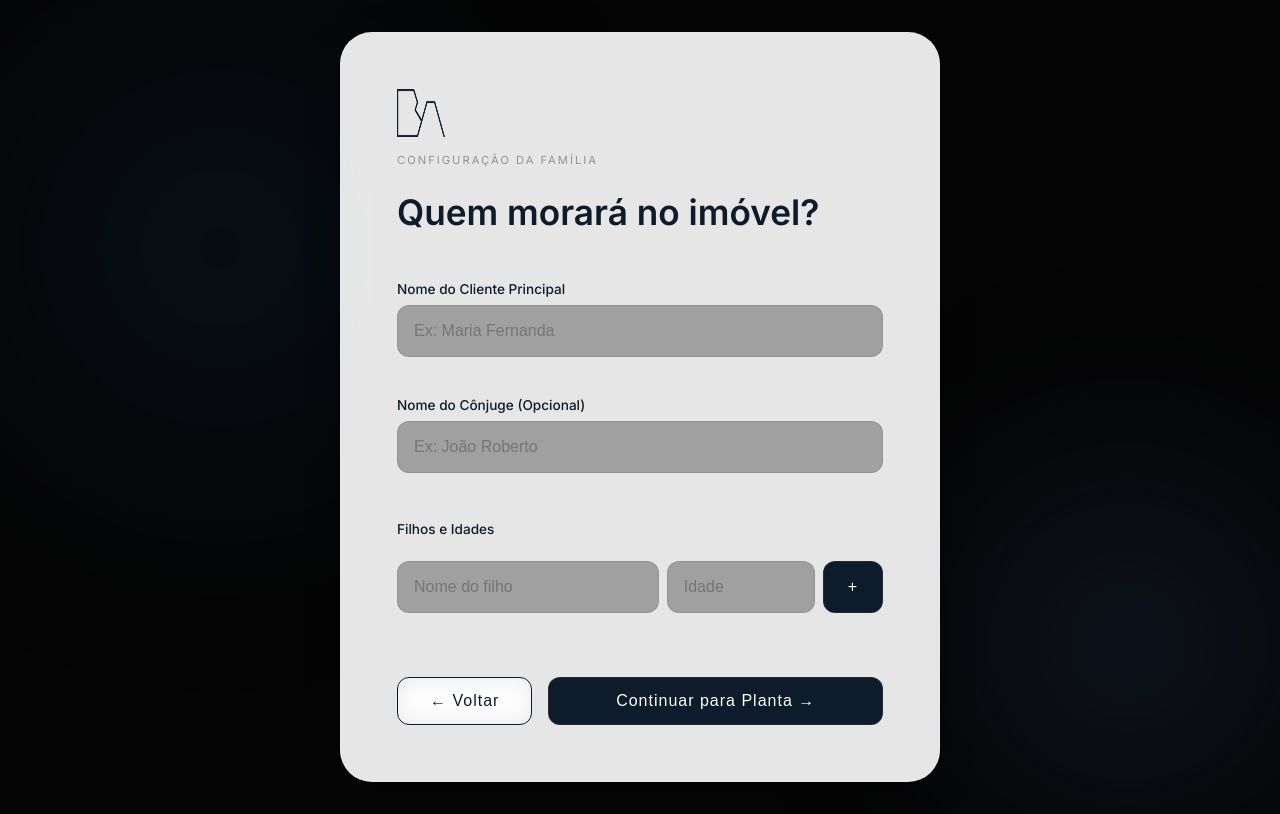
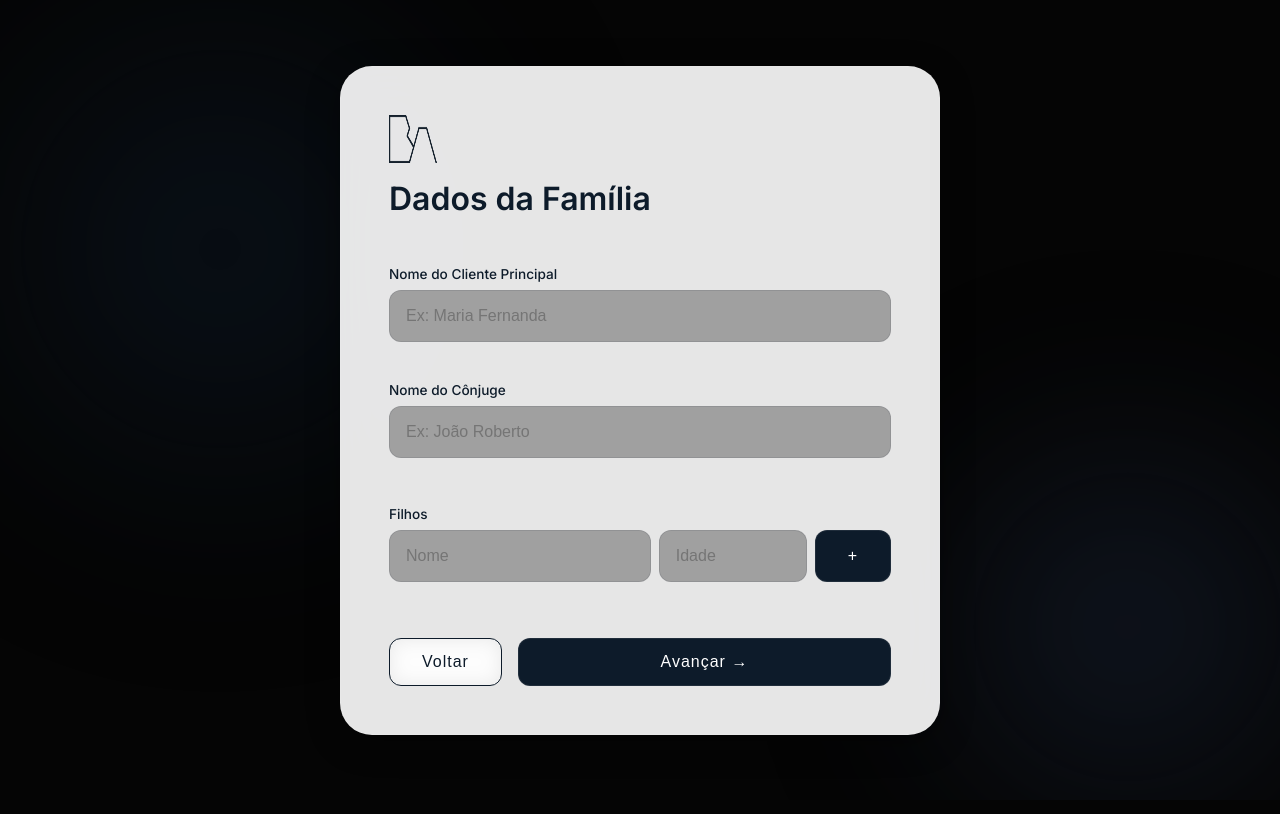
Before and after one commit to arqbrunoaguiar-creator/briefing-inteligente-ba, a Next.js app: page / in a window 1280 px wide. Both pictures are taken after a click on the button "+ Iniciar Novo Projeto". Built offline with nearby package versions, Linux system fonts and the light colour scheme.

Commit message:
fix: implementação real do upload de planta

```diff
--- a/src/app/page.tsx
+++ b/src/app/page.tsx
@@ -1,5 +1,5 @@
 "use client";
-import { useState } from 'react';
+import { useState, useRef } from 'react';
 import { useRouter } from 'next/navigation';
 import Image from 'next/image';
 import { motion, AnimatePresence } from 'framer-motion';
@@ -7,6 +7,7 @@ import styles from './page.module.css';
 
 export default function Home() {
   const router = useRouter();
+  const fileInputRef = useRef<HTMLInputElement>(null);
   const [phase, setPhase] = useState<'home' | 'info' | 'plant' | 'rooms'>('home');
   const [clientName, setClientName] = useState('');
   const [spouseName, setSpouseName] = useState('');
@@ -24,13 +25,20 @@ export default function Home() {
   };
   const removeChild = (i: number) => setChildren(children.filter((_, idx) => idx !== i));
 
-  const handleUpload = () => {
+  const handleFileChange = (e: React.ChangeEvent<HTMLInputElement>) => {
+    if (e.target.files && e.target.files.length > 0) {
       setAnalyzing(true);
+      // Simulação de IA analisando a planta
       setTimeout(() => {
         setAnalyzing(false);
         setDetectedRooms(['Suíte Master', 'Cozinha', 'Sala de Estar / Jantar', 'Lavabo', 'Home Office', 'Banheiro', 'Área de Serviço', 'Varanda / Terraço']);
         setPhase('rooms');
-    }, 3500);
+      }, 4000);
+    }
+  };
+
+  const triggerUpload = () => {
+    fileInputRef.current?.click();
   };
 
   const startBriefing = () => {
@@ -61,41 +69,35 @@ export default function Home() {
 
         {phase === 'info' && (
           <motion.div key="info" initial={{ opacity: 0, x: 50 }} animate={{ opacity: 1, x: 0 }} exit={{ opacity: 0, x: -50 }} className={styles.formWrap}>
-            <div className={`glass-panel ${styles.formCard}`} style={{ background: 'rgba(255, 255, 255, 0.9)', padding: '3.5rem' }}>
+            <div className={`glass-panel ${styles.formCard}`} style={{ background: 'rgba(255, 255, 255, 0.9)', padding: '3rem' }}>
               <Image src="/brand/logo-icon-dark.png" alt="BA" width={48} height={48} className={styles.miniLogo} />
-              <span className={styles.phaseTag} style={{ color: 'rgba(13, 27, 42, 0.4)' }}>Configuração da Família</span>
-              <h2 style={{ color: '#0d1b2a', fontSize: '2.2rem', marginBottom: '1.5rem' }}>Quem morará no imóvel?</h2>
+              <h2 style={{ color: '#0d1b2a', fontSize: '2rem' }}>Dados da Família</h2>
 
-              <div className={styles.fieldGroup}>
+              <div className={styles.fieldGroup} style={{ marginTop: '1.5rem' }}>
                 <label style={{ color: '#0d1b2a' }}>Nome do Cliente Principal</label>
                 <input className="glass-input" style={{ borderColor: 'rgba(13, 27, 42, 0.1)', color: '#0d1b2a' }} placeholder="Ex: Maria Fernanda" value={clientName} onChange={e => setClientName(e.target.value)} />
               </div>
 
               <div className={styles.fieldGroup} style={{ marginTop: '1rem' }}>
-                <label style={{ color: '#0d1b2a' }}>Nome do Cônjuge (Opcional)</label>
+                <label style={{ color: '#0d1b2a' }}>Nome do Cônjuge</label>
                 <input className="glass-input" style={{ borderColor: 'rgba(13, 27, 42, 0.1)', color: '#0d1b2a' }} placeholder="Ex: João Roberto" value={spouseName} onChange={e => setSpouseName(e.target.value)} />
               </div>
 
               <div className={styles.fieldGroup} style={{ marginTop: '1.5rem' }}>
-                <label style={{ color: '#0d1b2a' }}>Filhos e Idades</label>
-                <div className={styles.childrenList}>
+                <label style={{ color: '#0d1b2a' }}>Filhos</label>
                 {children.map((c, i) => (
-                    <motion.div layout key={i} className={styles.childRow} style={{ background: 'rgba(13, 27, 42, 0.05)', padding: '0.8rem 1.2rem', borderRadius: '12px', marginBottom: '0.5rem', display: 'flex', justifyContent: 'space-between', color: '#0d1b2a' }}>
-                      <span>{c.name} {c.age ? `(${c.age} anos)` : ''}</span>
-                      <button onClick={() => removeChild(i)} style={{ background: 'none', border: 'none', color: '#ff4444', cursor: 'pointer' }}>Remover</button>
-                    </motion.div>
+                  <div key={i} className={styles.childRow} style={{ color: '#0d1b2a', fontSize: '0.9rem', marginBottom: '0.4rem' }}>• {c.name} ({c.age} anos)</div>
                 ))}
-                </div>
-                <div className={styles.addChildRow} style={{ display: 'flex', gap: '0.5rem', marginTop: '0.5rem' }}>
-                  <input className="glass-input" style={{ flex: 2, borderColor: 'rgba(13, 27, 42, 0.1)', color: '#0d1b2a' }} placeholder="Nome do filho" value={childName} onChange={e => setChildName(e.target.value)} />
+                <div className={styles.addChildRow} style={{ display: 'flex', gap: '0.5rem' }}>
+                  <input className="glass-input" style={{ flex: 2, borderColor: 'rgba(13, 27, 42, 0.1)', color: '#0d1b2a' }} placeholder="Nome" value={childName} onChange={e => setChildName(e.target.value)} />
                   <input className="glass-input" style={{ flex: 1, borderColor: 'rgba(13, 27, 42, 0.1)', color: '#0d1b2a' }} placeholder="Idade" value={childAge} onChange={e => setChildAge(e.target.value)} />
-                  <button className="glass-button" style={{ background: '#0d1b2a', color: '#fff', padding: '0 1.5rem' }} onClick={addChild}>+</button>
+                  <button className="glass-button" style={{ background: '#0d1b2a', color: '#fff' }} onClick={addChild}>+</button>
                 </div>
               </div>
 
-              <div className={styles.navRow} style={{ marginTop: '2.5rem' }}>
-                <button className={`glass-button ${styles.backBtn}`} style={{ color: '#0d1b2a', borderColor: '#0d1b2a' }} onClick={() => setPhase('home')}>← Voltar</button>
-                <button className="glass-button" style={{ background: '#0d1b2a', color: '#fff', flex: 1 }} onClick={() => setPhase('plant')} disabled={!clientName.trim()}>Continuar para Planta →</button>
+              <div className={styles.navRow} style={{ marginTop: '2rem' }}>
+                <button className={`glass-button ${styles.backBtn}`} style={{ color: '#0d1b2a', borderColor: '#0d1b2a' }} onClick={() => setPhase('home')}>Voltar</button>
+                <button className="glass-button" style={{ background: '#0d1b2a', color: '#fff', flex: 1 }} onClick={() => setPhase('plant')} disabled={!clientName.trim()}>Avançar →</button>
               </div>
             </div>
           </motion.div>
@@ -105,21 +107,34 @@ export default function Home() {
           <motion.div key="plant" initial={{ opacity: 0, scale: 0.8 }} animate={{ opacity: 1, scale: 1 }} className={styles.formWrap}>
             <div className={`glass-panel ${styles.formCard}`} style={{ background: 'rgba(255, 255, 255, 0.9)' }}>
               <Image src="/brand/logo-icon-dark.png" alt="BA" width={48} height={48} className={styles.miniLogo} />
-              <span className={styles.phaseTag}>Passo 2 de 3</span>
               <h2 style={{ color: '#0d1b2a' }}>Planta Baixa</h2>
-              <p className={styles.desc} style={{ color: 'rgba(13, 27, 42, 0.6)' }}>Faça o upload da planta para identificarmos os ambientes de <strong>{clientName}</strong>.</p>
+
+              <input
+                type="file"
+                ref={fileInputRef}
+                style={{ display: 'none' }}
+                accept="image/*,application/pdf"
+                onChange={handleFileChange}
+              />
 
               {!analyzing ? (
-                <div className={styles.uploadZone} onClick={handleUpload} style={{ borderColor: 'rgba(13, 27, 42, 0.2)', color: '#0d1b2a' }}>
-                  <span style={{ fontSize: '2rem' }}>📐</span>
-                  <span>Clique para enviar a planta</span>
+                <div className={styles.uploadZone} onClick={triggerUpload} style={{ borderColor: 'rgba(13, 27, 42, 0.2)', color: '#0d1b2a', cursor: 'pointer', padding: '3rem', borderStyle: 'dashed' }}>
+                  <span style={{ fontSize: '3rem', marginBottom: '1rem', display: 'block' }}>📐</span>
+                  <strong>Clique aqui para selecionar a planta</strong>
+                  <p style={{ fontSize: '0.8rem', opacity: 0.6 }}>PDF, JPG ou PNG de alta resolução</p>
                 </div>
               ) : (
-                <div className={styles.analyzingBox} style={{ color: '#0d1b2a' }}>
-                  <div className={styles.spinner} style={{ borderColor: '#0d1b2a' }} />
-                  <span>IA analisando ambientes...</span>
+                <div className={styles.analyzingBox} style={{ color: '#0d1b2a', textAlign: 'center', padding: '2rem' }}>
+                  <div className={styles.spinner} style={{ borderColor: '#0d1b2a', borderTopColor: 'transparent', width: '40px', height: '40px', borderRadius: '50%', borderStyle: 'solid', borderWidth: '3px', animation: 'spin 1s linear infinite', margin: '0 auto 1.5rem' }} />
+                  <style>{`@keyframes spin { to { transform: rotate(360deg); } }`}</style>
+                  <h3 style={{ marginBottom: '0.5rem' }}>Analisando planta de {clientName}...</h3>
+                  <p style={{ fontSize: '0.9rem', opacity: 0.7 }}>Identificando paredes, aberturas e ambientes.</p>
                 </div>
               )}
+
+              <div className={styles.navRow} style={{ marginTop: '2rem' }}>
+                {!analyzing && <button className={`glass-button ${styles.backBtn}`} style={{ color: '#0d1b2a', borderColor: '#0d1b2a' }} onClick={() => setPhase('info')}>Voltar</button>}
+              </div>
             </div>
           </motion.div>
         )}
@@ -128,17 +143,14 @@ export default function Home() {
           <motion.div key="rooms" initial={{ opacity: 0, y: 50 }} animate={{ opacity: 1, y: 0 }} className={styles.formWrap}>
             <div className={`glass-panel ${styles.formCard}`} style={{ background: 'rgba(255, 255, 255, 0.9)' }}>
               <Image src="/brand/logo-icon-dark.png" alt="BA" width={48} height={48} className={styles.miniLogo} />
-              <h2 style={{ color: '#0d1b2a' }}>Pronto para o Briefing!</h2>
-              <p className={styles.desc} style={{ color: 'rgba(13, 27, 42, 0.6)' }}>Detectamos os ambientes e salvamos os dados da família.</p>
-
-              <div className={styles.familySummary} style={{ background: 'rgba(13, 27, 42, 0.04)', padding: '1.5rem', borderRadius: '16px', margin: '1rem 0' }}>
-                 <p style={{ color: '#0d1b2a' }}><strong>Cliente:</strong> {clientName}</p>
-                 {spouseName && <p style={{ color: '#0d1b2a' }}><strong>Cônjuge:</strong> {spouseName}</p>}
-                 {children.length > 0 && <p style={{ color: '#0d1b2a' }}><strong>Filhos:</strong> {children.map(c => c.name).join(', ')}</p>}
+              <h2 style={{ color: '#0d1b2a' }}>Ambiência Detectada!</h2>
+              <div className={styles.roomGrid} style={{ display: 'grid', gridTemplateColumns: '1fr 1fr', gap: '0.5rem', margin: '1.5rem 0' }}>
+                {detectedRooms.map(r => (
+                  <div key={r} style={{ background: 'rgba(13, 27, 42, 0.05)', padding: '0.6rem', borderRadius: '8px', fontSize: '0.8rem', color: '#0d1b2a' }}>✓ {r}</div>
+                ))}
               </div>
-
               <button className={`glass-button ${styles.startBtn}`} style={{ background: '#0d1b2a', color: '#fff', width: '100%' }} onClick={startBriefing}>
-                Iniciar Experiência de Briefing →
+                Iniciar Briefing →
               </button>
             </div>
           </motion.div>
```
Lines whose indentation alone changed are shown as unchanged.
